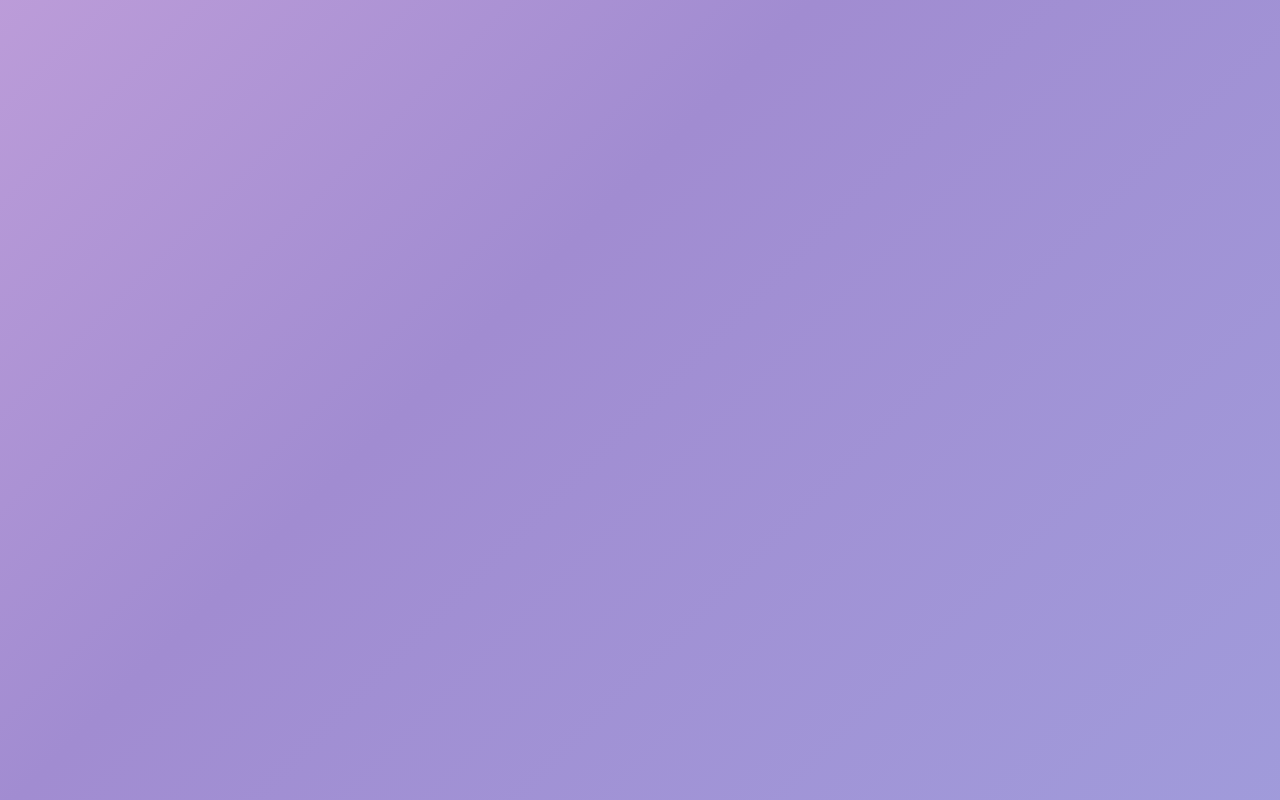
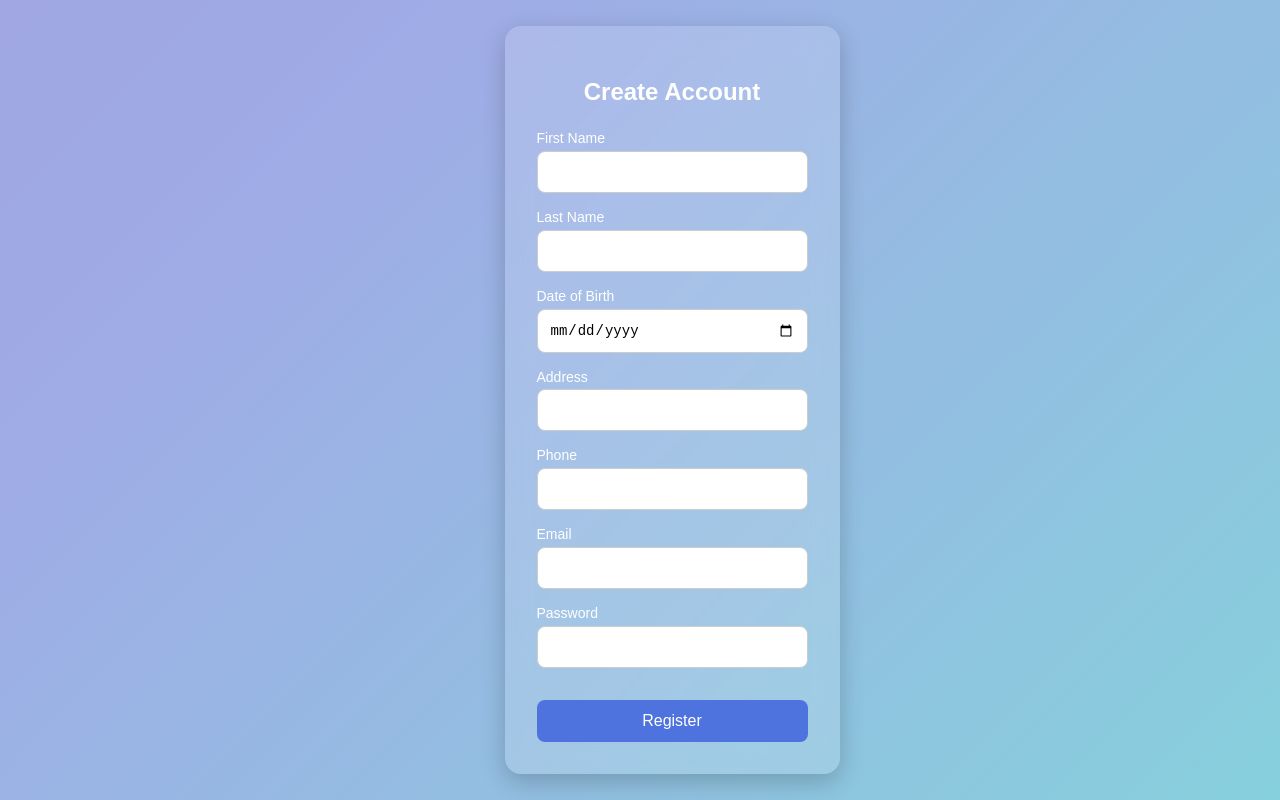
Before and after one commit to vinuthsriarampath/node_security, an Angular app in the folder angular-client/: page /register in a window 1280 px wide. Before the commit this address led to /. Built offline with nearby package versions, Linux system fonts and the light colour scheme.

Commit message:
feat: add registration page and add auth service

```diff
--- a/angular-client/src/app/app.routes.ts
+++ b/angular-client/src/app/app.routes.ts
@@ -1,6 +1,16 @@
 import { Routes } from '@angular/router';
 import { Login } from './pages/login/login';
+import { Register } from './pages/register/register';
 
 export const routes: Routes = [
-    {path:'',component:Login}
+    {
+        title: 'Login Page',
+        path:'',
+        component:Login
+    },
+    {
+        title:'Registration Page',
+        path:'register',
+        component:Register
+    }
 ];
--- /dev/null
+++ b/angular-client/src/app/pages/register/register.css
@@ -0,0 +1,62 @@
+.register-container {
+    background: rgba(255, 255, 255, 0.15);
+    padding: 2rem;
+    border-radius: 16px;
+    box-shadow: 0 8px 25px rgba(0,0,0,0.2);
+    width: 100%;
+    max-width: 420px;
+    backdrop-filter: blur(12px);
+    color: #fff;
+    animation: fadeIn 1.5s ease;
+  }
+
+  @keyframes fadeIn {
+    from { opacity: 0; transform: translateY(20px); }
+    to { opacity: 1; transform: translateY(0); }
+  }
+
+  h2 {
+    text-align: center;
+    margin-bottom: 1.5rem;
+  }
+
+  .input-group {
+    margin-bottom: 1rem;
+  }
+
+  .input-group label {
+    display: block;
+    margin-bottom: 0.3rem;
+    font-size: 14px;
+    font-weight: 500;
+  }
+
+  .input-group input {
+    width: 100%;
+    padding: 0.75rem;
+    border: 1px solid #ccc;
+    border-radius: 8px;
+    font-size: 14px;
+    outline: none;
+    background: #fff;
+    box-sizing: border-box;
+  }
+
+  .register-btn {
+    width: 100%;
+    padding: 0.75rem;
+    margin-top: 1rem;
+    border: none;
+    border-radius: 8px;
+    background: #4e73df;
+    color: #fff;
+    font-size: 16px;
+    cursor: pointer;
+    transition: 0.3s;
+    box-sizing: border-box;
+  }
+
+  .register-btn:hover {
+    background: #3759c8;
+    transform: scale(1.03);
+  }
--- /dev/null
+++ b/angular-client/src/app/pages/register/register.html
@@ -0,0 +1,34 @@
+<div class="register-container">
+    <h2>Create Account</h2>
+    <form id="registerForm" (ngSubmit)="onSubmit()">
+        <div class="input-group">
+            <label for="firstName">First Name</label>
+            <input type="text" name="firstName" [(ngModel)]="userDetails.firstName" required />
+        </div>
+        <div class="input-group">
+            <label for="lastName">Last Name</label>
+            <input type="text" name="lastName" [(ngModel)]="userDetails.lastName" required />
+        </div>
+        <div class="input-group">
+            <label for="dob">Date of Birth</label>
+            <input type="date" name="dob" [(ngModel)]="userDetails.dob" required />
+        </div>
+        <div class="input-group">
+            <label for="address">Address</label>
+            <input type="text" name="address" [(ngModel)]="userDetails.address" required />
+        </div>
+        <div class="input-group">
+            <label for="phone">Phone</label>
+            <input type="tel" name="phone" [(ngModel)]="userDetails.phone" required />
+        </div>
+        <div class="input-group">
+            <label for="email">Email</label>
+            <input type="email" name="email" [(ngModel)]="userDetails.email" required />
+        </div>
+        <div class="input-group">
+            <label for="password">Password</label>
+            <input type="password" name="password" [(ngModel)]="userDetails.password" required />
+        </div>
+        <button type="submit" class="register-btn">Register</button>
+    </form>
+</div>
--- /dev/null
+++ b/angular-client/src/app/pages/register/register.ts
@@ -0,0 +1,36 @@
+import { Component } from '@angular/core';
+import { Auth } from '../../services/auth/auth';
+import { Router } from '@angular/router';
+import { FormsModule } from "@angular/forms";
+
+@Component({
+  selector: 'app-register',
+  imports: [FormsModule],
+  templateUrl: './register.html',
+  styleUrl: './register.css'
+})
+export class Register {
+  userDetails = {
+    firstName: '',
+    lastName: '',
+    dob: '',
+    address: '',
+    phone: '',
+    email: '',
+    password: ''
+  }
+
+  constructor(private readonly auth:Auth, private readonly router:Router){}
+
+  onSubmit(){
+
+    this.auth.registerUser(this.userDetails).subscribe({
+      next: () => {
+        this.router.navigate([''])
+      },
+      error: (err) => {
+        console.error(err);
+      }
+    })
+  }
+}
--- /dev/null
+++ b/angular-client/src/app/services/auth/auth.ts
@@ -0,0 +1,18 @@
+import { HttpClient } from '@angular/common/http';
+import { Injectable } from '@angular/core';
+import { Observable } from 'rxjs';
+
+@Injectable({
+  providedIn: 'root'
+})
+export class Auth {
+
+  private apiUrl:string = 'http://localhost:8080/api/auth';
+
+  constructor(private readonly http:HttpClient){}
+
+  registerUser(userDetails:any): Observable<any> {
+    return this.http.post(`${this.apiUrl}/register`,userDetails);
+  }
+
+}
```
Also changed, not shown: 2 other files (tests, documents, lock files or other folders).
